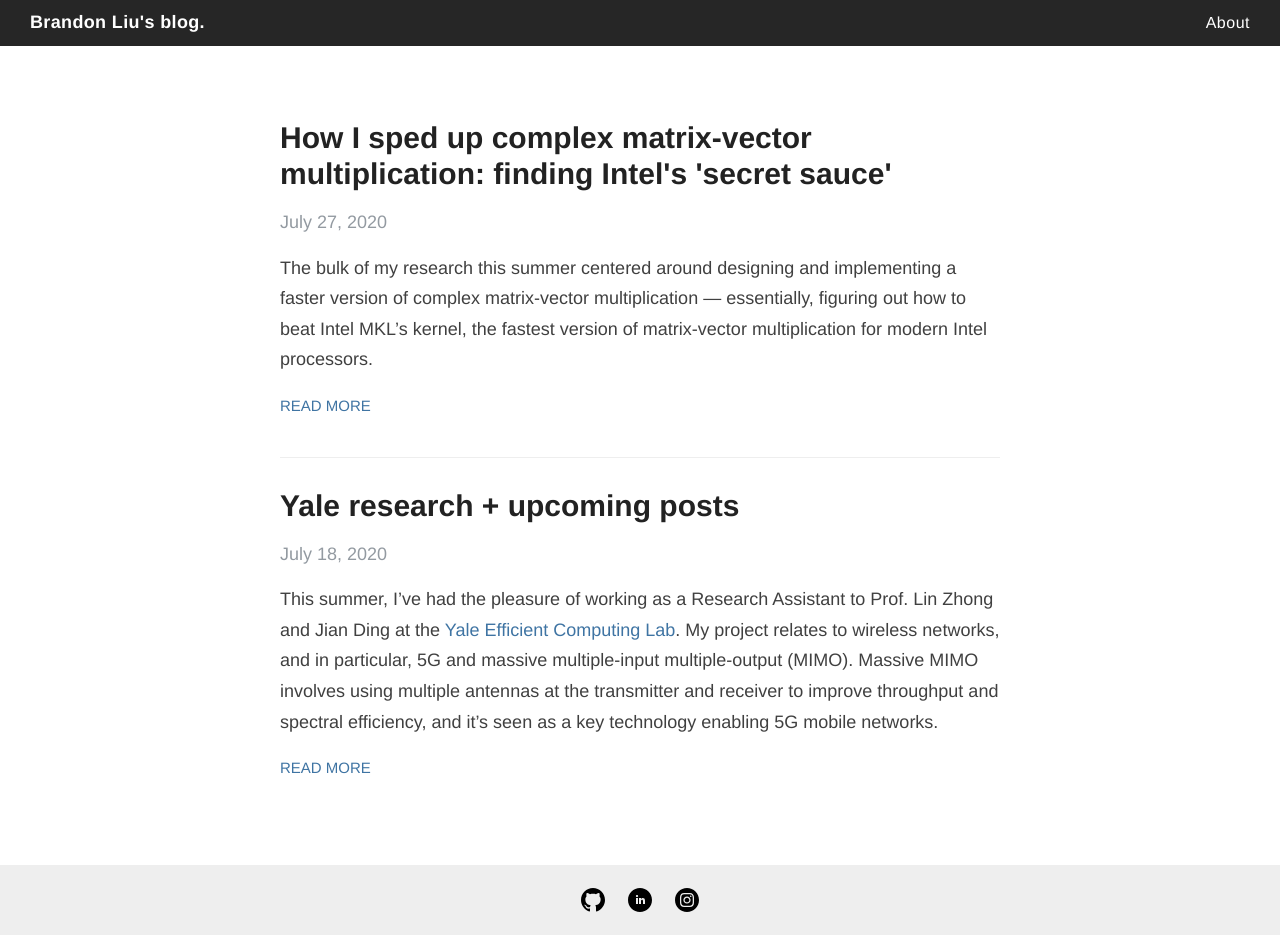
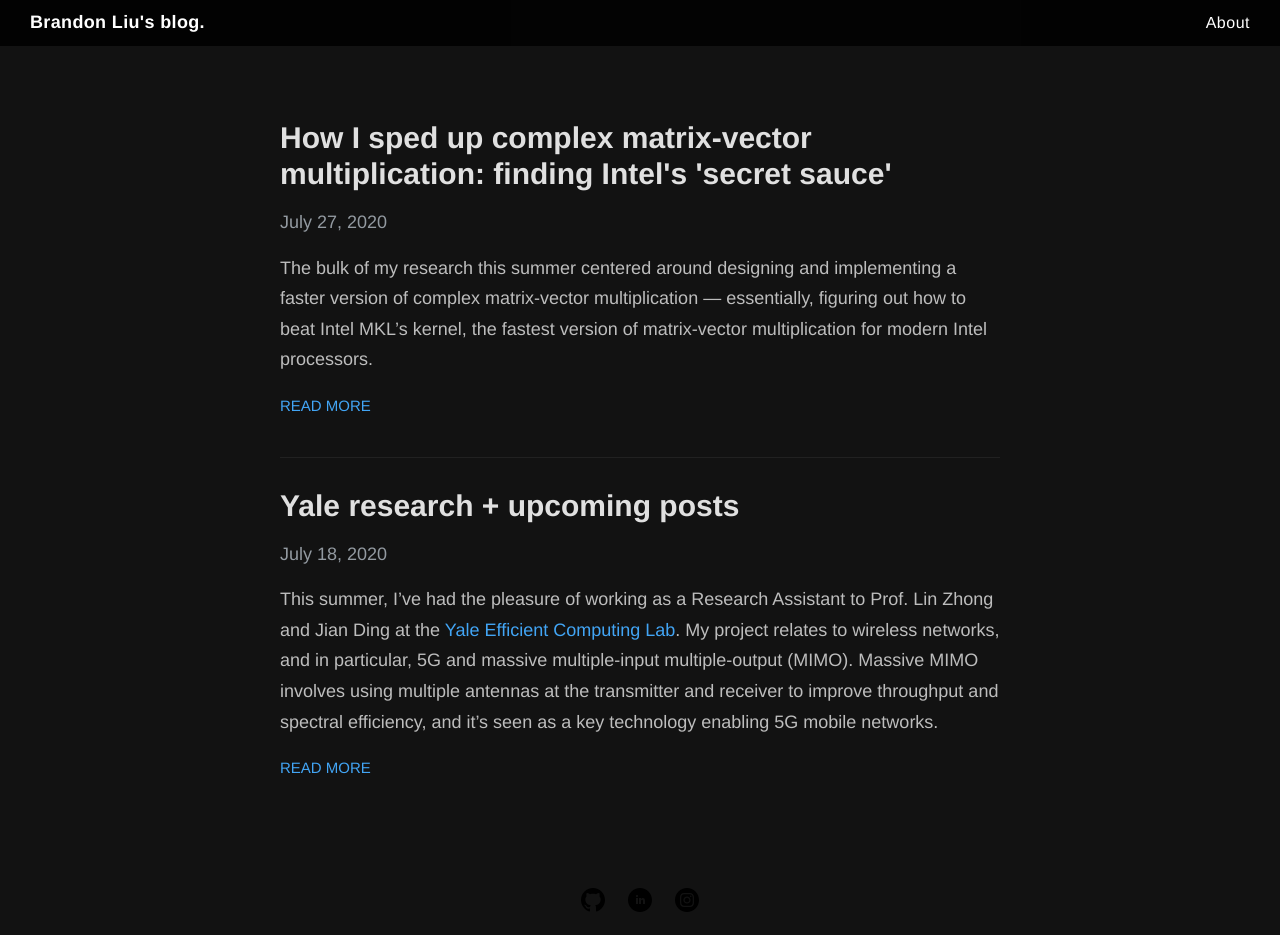
Before and after one commit to liubrandon/liubrandon.github.io, a Jekyll site: the page built from index.html, in a window 1280 px wide and 935 px high. Built offline with Jekyll 4.4.1, drawn with Linux system fonts in a browser that asks for light colours; the list of posts is cut into pages by our own code.

Commit message:
dark mode

```diff
--- a/_sass/_variables.scss
+++ b/_sass/_variables.scss
@@ -1,18 +1,17 @@
-
 //
 // VARIABLES
 //
 
 // Colors
-$blue: #3f74a3;
+$blue: #42a5f5;
 
 // Grays
-$black: #000;
-$darkerGray: #222;
-$darkGray: #333;
-$gray: #666;
-$lightGray: #eee;
-$white: #fff;
+$black: #121212;
+$darkerGray: #e0e0e0;
+$darkGray: #bdbdbd;
+$gray: #9e9e9e;
+$lightGray: #212121;
+$white: #ffffff;
 
 // Font stacks
 $helvetica: Helvetica, Arial, sans-serif;
--- a/assets/style.scss
+++ b/assets/style.scss
@@ -25,9 +25,9 @@ html {
 }
 
 body {
-  background: #fff;
+  background: $black;
   font-family: $helveticaNeue;
-  color: #404040;
+  color: $darkGray;
   line-height: 1.7;
   font-weight: 400;
   font-size: 18px;
@@ -96,7 +96,7 @@ h3 {
 
 h4 {
   font-size: 18px;
-  color: #222;
+  color: $darkerGray;
 }
 
 p {
@@ -108,26 +108,26 @@ table {
 }
 
 table tr {
-	border-top: 1px solid #cccccc;
-	background-color: white;
+	border-top: 1px solid $lightGray;
+	background-color: $black;
 	margin: 0;
 	padding: 0;
 }
 
 table tr:nth-child(2n) {
-	background-color: #f8f8f8;
+	background-color: #1a1a1a;
 }
 
 table tr th {
 	font-weight: bold;
-	border: 1px solid #cccccc;
+	border: 1px solid $lightGray;
 	text-align: left;
 	margin: 0;
 	padding: 6px 13px;
 }
 
 table tr td {
-	border: 1px solid #cccccc;
+	border: 1px solid $lightGray;
 	text-align: left;
 	margin: 0;
 	padding: 6px 13px;
@@ -159,11 +159,11 @@ table tr td :last-child {
   padding: 12px 20px;
   margin: 8px 0;
   display: inline-block;
-  border: 1px solid #ccc;
+  border: 1px solid $lightGray;
   border-radius: 4px;
   box-sizing: border-box;
   font-size: 18px;
-  background-color: #fff3ff;
+  background-color: #333;
 }
 
 .share-box {
@@ -187,7 +187,7 @@ span[data-pullquote]:before {
   padding: 0 -5% 0 0;
   font-size: 1.3em;
   font-style: italic;
-  color: green;
+  color: #a5d6a7;
   text-align: center;
 }
 
@@ -391,20 +391,20 @@ nav {
     margin: 1.8em .8em;
     /*border-left: 2px solid $gray;*/
     padding: 0.1em 1em;
-    color: $gray;
+    color: $darkGray;
     font-size: 22px;
     font-style: italic;
-    background-color: #ede1ff;
+    background-color: #333;
   }
 
   .you-may-like{
     margin: 1.8em .8em;
     /*border-left: 2px solid $gray;*/
     padding: 0.1em 1em;
-    color: $gray;
+    color: $darkGray;
     font-size: 22px;
     font-style: italic;
-    background-color: #ddffb5;;
+    background-color: #333;
   }
 
   .comments {
@@ -435,7 +435,7 @@ nav {
   bottom: 0;
   width: 100%;
   height: 70px;
-  background-color: $lightGray;
+  background-color: $black;
 }
 
 footer {
@@ -530,7 +530,7 @@ Modules - reusable parts of our design
   left: 18px;
   height: 100%;
   width: 4px;
-  background: #d7e4ed;
+  background: #333;
 }
 @media only screen and (min-width: 1170px) {
   #cd-timeline {
@@ -577,7 +577,7 @@ Modules - reusable parts of our design
   width: 40px;
   height: 40px;
   border-radius: 50%;
-  box-shadow: 0 0 0 4px white, inset 0 2px 0 rgba(0, 0, 0, 0.08), 0 3px 0 4px rgba(0, 0, 0, 0.05);
+  box-shadow: 0 0 0 4px #121212, inset 0 2px 0 rgba(0, 0, 0, 0.08), 0 3px 0 4px rgba(0, 0, 0, 0.05);
 }
 .cd-timeline-img img {
   display: block;
@@ -605,17 +605,17 @@ Modules - reusable parts of our design
     height: 32px;
     font-size: 14px;
     font-weight: 500;
-    color: rgba(0,0,0,.6);
+    color: $darkerGray;
     line-height: 32px;
     padding: 0 12px;
     border-radius: 16px;
-    background-color: #e4e4e4;
+    background-color: #333;
     margin-bottom: 5px;
     margin-right: 5px;
 }
 
 .yellow.lighten-2 {
-    background-color: #efd3f9 !important;
+    background-color: #333 !important;
 }
 
 #gh-latest{
@@ -624,9 +624,9 @@ Modules - reusable parts of our design
 }
 
 .text-link {
-    color: #000;
+    color: $darkerGray;
     text-decoration: none;
-    border-bottom: 1px dotted #000;
+    border-bottom: 1px dotted $darkerGray;
 }
 
 //carbon ads
@@ -642,8 +642,8 @@ Modules - reusable parts of our design
   max-width: 270px;
   border-radius: 4px;
   text-align: center;
-  border: dashed 1px #e6e6e6;
-  background-color: hsl(0, 0%, 98%);
+  border: dashed 1px $lightGray;
+  background-color: $black;
   font-size: var(--font-size);
   line-height: 1.5;
   width: 100%;
@@ -716,17 +716,17 @@ Modules - reusable parts of our design
 
 .pagination a, .pagination span {
   padding: 7px 18px;
-  border: 1px solid #eee;
+  border: 1px solid $lightGray;
   margin-left: -2px;
   margin-right: -2px;
-  background-color: #ffffff;
+  background-color: $black;
   display: inline-block;
 }
 
 .pagination a {
   &:hover {
-      background-color: #f1f1f1;
-      color: #333;
+      background-color: #333;
+      color: $white;
   }
 }
 
@@ -774,15 +774,15 @@ Modules - reusable parts of our design
   padding: 12px 20px;
   margin: 8px 0;
   display: inline-block;
-  border: 1px solid #ccc;
+  border: 1px solid $lightGray;
   border-radius: 4px;
   box-sizing: border-box;
 }
 
 .subscribeBtn {
   width: 30%;
-  background-color: #4CAF50;
-  color: white;
+  background-color: $blue;
+  color: $white;
   padding: 14px 20px;
   margin: 8px 0;
   border: none;
@@ -792,10 +792,10 @@ Modules - reusable parts of our design
 }
 
 .tinyletterForm {
-  border: 1px solid #ccc;
+  border: 1px solid $lightGray;
   padding: 3px;
   text-align: center;
-  background: #ececec;
+  background: #333;
   margin: 8px;
   border-radius: 5px;
 }
@@ -803,7 +803,7 @@ Modules - reusable parts of our design
 .btn-subscribe {
   line-height: 20px;
   text-decoration: none;
-  background: #00000015;
+  background: #333;
   border: none;
   font-size: 12px;
   padding: 0px 7px;
@@ -812,11 +812,11 @@ Modules - reusable parts of our design
   position: relative;
   top: -1px;
   margin-left: 5px;
-  color: black;
+  color: $white;
 }
 
 .btn-subscribe:hover {
-  color: black;
+  color: $white;
 }
 
 .btn-subscribe > svg {
@@ -909,10 +909,10 @@ Modules - reusable parts of our design
 .cd-timeline-content {
   position: relative;
   margin-left: 60px;
-  background: #e9f0f5;
+  background: #333;
   border-radius: 0.25em;
   padding: 1em;
-  box-shadow: 0 3px 0 #d7e4ed;
+  box-shadow: 0 3px 0 #212121;
 }
 .cd-timeline-content:after {
   content: "";
@@ -920,7 +920,7 @@ Modules - reusable parts of our design
   clear: both;
 }
 .cd-timeline-content h2 {
-  color: #303e49;
+  color: $darkerGray;
 }
 .cd-timeline-content p, .cd-timeline-content .cd-read-more, .cd-timeline-content .cd-date {
   font-size: 13px;
@@ -936,12 +936,12 @@ Modules - reusable parts of our design
 .cd-timeline-content .cd-read-more {
   float: right;
   padding: .8em 1em;
-  background: #acb7c0;
-  color: white;
+  background: $blue;
+  color: $white;
   border-radius: 0.25em;
 }
 .no-touch .cd-timeline-content .cd-read-more:hover {
-  background-color: #bac4cb;
+  background-color: $blue;
 }
 .cd-timeline-content .cd-date {
   float: left;
@@ -956,7 +956,7 @@ Modules - reusable parts of our design
   height: 0;
   width: 0;
   border: 7px solid transparent;
-  border-right: 7px solid white;
+  border-right: 7px solid #333;
 }
 @media only screen and (min-width: 768px) {
   .cd-timeline-content h2 {
@@ -982,7 +982,7 @@ Modules - reusable parts of our design
     top: 24px;
     left: 100%;
     border-color: transparent;
-    border-left-color: white;
+    border-left-color: #333;
   }
   .cd-timeline-content .cd-read-more {
     float: left;
@@ -1003,7 +1003,7 @@ Modules - reusable parts of our design
     left: auto;
     right: 100%;
     border-color: transparent;
-    border-right-color: white;
+    border-right-color: #333;
   }
   .cd-timeline-block:nth-child(even) .cd-timeline-content .cd-read-more {
     float: right;
```
